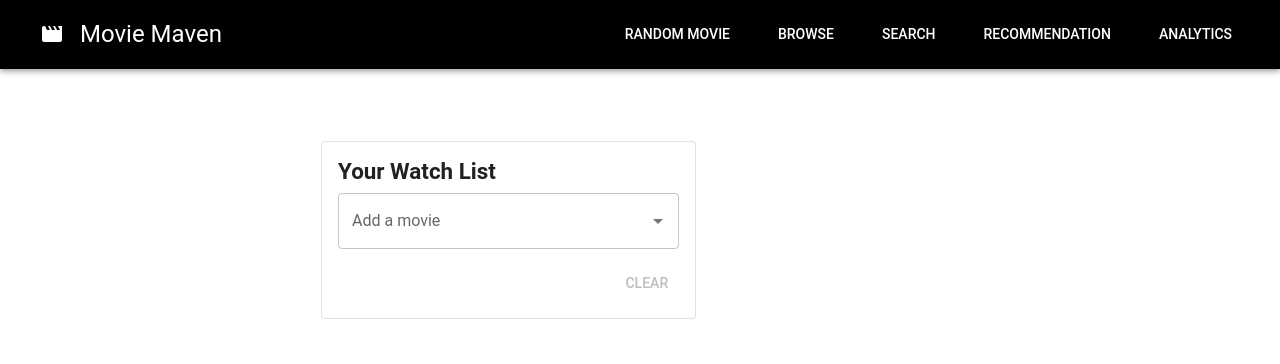
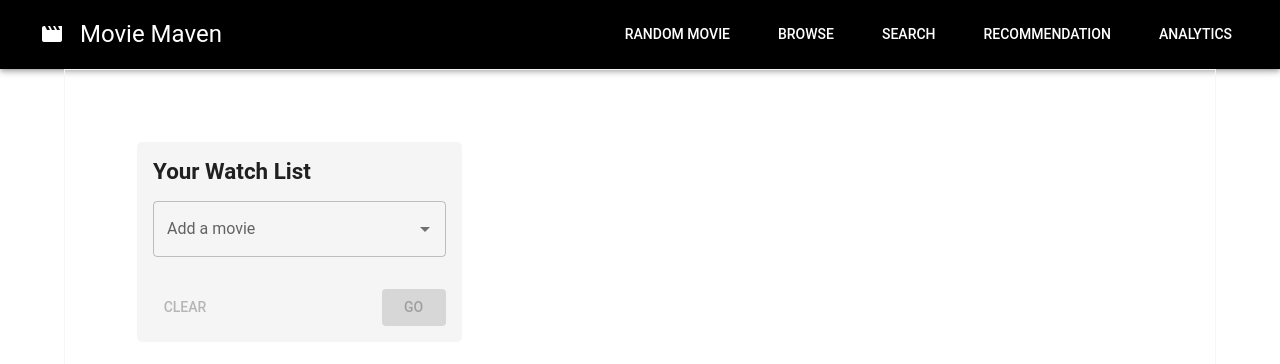
Before and after one commit to aywang71/Movie-Maven-DB-Project, a React (Create React App) app in the folder client/: page /movieRecommendation in a window 1280 px wide. Shown: the top 364 px of the page. Built offline with nearby package versions, Linux system fonts and the light colour scheme.

Commit message:
fully functioning recommendations page

```diff
--- a/client/src/pages/MovieRecommendationPage.js
+++ b/client/src/pages/MovieRecommendationPage.js
@@ -1,30 +1,65 @@
 import { useState, useEffect } from "react";
-import { Grid, Box, Typography, Card, List, ListItemIcon, IconButton, ListItem, Divider, ListItemButton, Button } from "@mui/material";
+import { Grid, Box, Typography, Card, List, ListItemIcon, IconButton, ListItem, Divider, ListItemButton, Button, CircularProgress } from "@mui/material";
 import { Close } from "@mui/icons-material"
 import QuickSearch from "../components/QuickSearch";
+import GridComponent from "../components/GridComponent";
 import { getYear } from "../utils";
+
+const status = {
+    HIDDEN: -1,
+    LOADING: 0,
+    SHOWN: 1
+};
 
 const MovieRecommendationPage = () => {
     const [movieList, setMovieList] = useState([]);
+    const [recStatus, setRecStatus] = useState(status.HIDDEN);
+    const [movieRecs, setMovieRecs] = useState([]);
+    const [providerStatus, setProviderStatus] = useState(status.HIDDEN);
+    const [providerRecs, setProviderRecs] = useState([]);
 
     useEffect(() => {
         // Load stored value from localStorage on component mount
+        // localStorage.removeItem('movieList')
         const storedValue = localStorage.getItem('movieList');
-        console.log(storedValue)
         if (storedValue) {
             setMovieList(JSON.parse(storedValue));
         }
     }, []);
 
+    const getRecs = () => {
+        setRecStatus(status.LOADING);
+        setProviderStatus(status.LOADING);
+        const movies = movieList.map(m => m.id).join(',');
+        fetch(`http://localhost:8080/movie_recommendations/?movies=${movies}`)
+            .then(resp => resp.json())
+            .then(data => {
+                console.log(data);
+                setRecStatus(status.SHOWN);
+                setMovieRecs(data);
+                ;
+            })
+            .catch(() => setRecStatus(status.HIDDEN));
+
+        fetch(`http://localhost:8080/provider_recommendations/?movies=${movies}`)
+            .then(resp => resp.json())
+            .then(data => {
+                console.log("PROVIDE", data);
+                setProviderStatus(status.SHOWN);
+                setProviderRecs(data.map(p => { return { id: p.provider, title: p.provider, provider_path: p.provider_logo } }));
+            })
+            .catch(() => setProviderStatus(status.HIDDEN));
+    };
+
     return (
         <>
-            <Grid container spacing={2} sx={{ m: 'auto', maxWidth: 750, p: 5 }}>
+            <Grid container spacing={4} sx={{ m: 'auto', maxWidth: '90%', border: '1px solid #f5f5f5', p: 5 }}>
                 {/* Movie into */}
-                <Grid item xs={7}>
-                    <Box elevation={3}>
+                <Grid item xs={4}>
+                    <Box sx={{ p: 2, backgroundColor: '#f5f5f5', borderRadius: '5px' }}>
                         {/* Main info card */}
-                        <Card variant="outlined" width="100%" sx={{ mt: 2, p: 2 }}>
-                            <Typography variant='h4' mb={1}>Your Watch List</Typography>
+                        {/* <Card variant='outlined' width="100%" sx={{ p: 2 }}> */}
+                        <Typography variant='h4' mb={2}>Your Watch List</Typography>
                         <QuickSearch sendValue={(val) => {
                             console.log(val);
                             if (movieList.every(m => m.id !== val.id)) {
@@ -34,13 +69,14 @@ const MovieRecommendationPage = () => {
                                     return newList;
                                 });
                             }
-                            }} disabled={movieList.length >= 10} />
+                        }} disabled={movieList.length >= 10}
+                            sx={{ marginBottom: 1 }} />
                         <List>
                             {movieList.map(movie =>
                                 <div key={movie.id}>
                                     <ListItem sx={{ paddingLeft: 0 }} disableGutters mr={0}>
-                                            <Grid container alignItems="center">
-                                                <Grid item sx={{ display: 'flex', width: 60 }}>
+                                        <Grid container spacing={2} alignItems="center">
+                                            <Grid item xs={4} >
                                                 <Box
                                                     component="img"
                                                     src={`https://image.tmdb.org/t/p/original${movie?.poster_path}`}
@@ -48,15 +84,20 @@ const MovieRecommendationPage = () => {
                                                     sx={{ width: '100%', borderRadius: '5px' }}
                                                 />
                                             </Grid>
-                                                <Grid item ml={2} sx={{ width: '200px', wordWrap: 'break-word' }}>
+                                            <Grid item xs={7} sx={{ wordWrap: 'break-word' }}>
                                                 <Typography variant='h6'>{movie.title}{/*{movie?.release_date && <> ({getYear(movie.release_date)})</>}*/}</Typography>
                                                 {movie?.release_date && <Typography mt={0.5} variant='body2'>({getYear(movie.release_date)})</Typography>}
                                                 {/* <Typography variant='body2' style={{ lineHeight: 1.2 }}>{movie.overview.slice(0, 70)}{movie.overview.length > 70 && <> ...</>}</Typography> */}
-
                                             </Grid>
                                         </Grid>
                                         <ListItemIcon sx={{ minWidth: 0, marginRight: 1 }}>
-                                                <IconButton edge="end" aria-label="delete" onClick={() => setMovieList(old => old.filter(m => m.id !== movie.id))}>
+                                            <IconButton edge="end" aria-label="delete" onClick={() =>
+                                                setMovieList(old => {
+                                                    const newList = old.filter(m => m.id !== movie.id);
+                                                    localStorage.setItem('movieList', JSON.stringify(newList));
+                                                    return newList;
+                                                })
+                                            }>
                                                 <Close />
                                             </IconButton>
                                         </ListItemIcon>
@@ -65,22 +106,49 @@ const MovieRecommendationPage = () => {
                                 </div>
                             )}
                         </List>
-                            <Box sx={{ display: 'flex', justifyContent: 'flex-end' }}>
+                        <Box mt={1} sx={{ display: 'flex', justifyContent: 'space-between' }}>
                             <Button disabled={movieList.length === 0} onClick={() => {
                                 setMovieList([]);
                                 localStorage.removeItem('movieList');
                             }}>
                                 Clear
                             </Button>
+                            <Button variant='contained' disabled={movieList.length === 0} onClick={() => getRecs()}>
+                                Go
+                            </Button>
                         </Box>
 
-                        </Card>
                     </Box>
                 </Grid>
 
                 {/* Movie Poster */}
-                <Grid item xs={5}>
+                <Grid item xs={7.8}>
+                    {recStatus !== status.HIDDEN &&
+                        <>
+                            <Typography variant='h4' mb={1}>Recommended Movies</Typography>
 
+                            {recStatus === status.LOADING ? (
+                                <div style={{ display: 'flex', justifyContent: 'center', alignItems: 'center', height: '100px' }}>
+                                    <CircularProgress />
+                                </div>
+                            ) : (
+                                <GridComponent items={movieRecs} type='movie' />
+                            )}
+                        </>
+                    }
+                    {providerStatus !== status.HIDDEN &&
+                        <>
+                            <Typography variant='h4' mt={4} mb={1}>Recommended Providers</Typography>
+
+                            {providerStatus === status.LOADING ? (
+                                <div style={{ display: 'flex', justifyContent: 'center', alignItems: 'center', height: '100px' }}>
+                                    <CircularProgress />
+                                </div>
+                            ) : (
+                                <GridComponent items={providerRecs} type='provider' />
+                            )}
+                        </>
+                    }
                 </Grid>
             </Grid >
         </>
```
Lines whose indentation alone changed are shown as unchanged.
